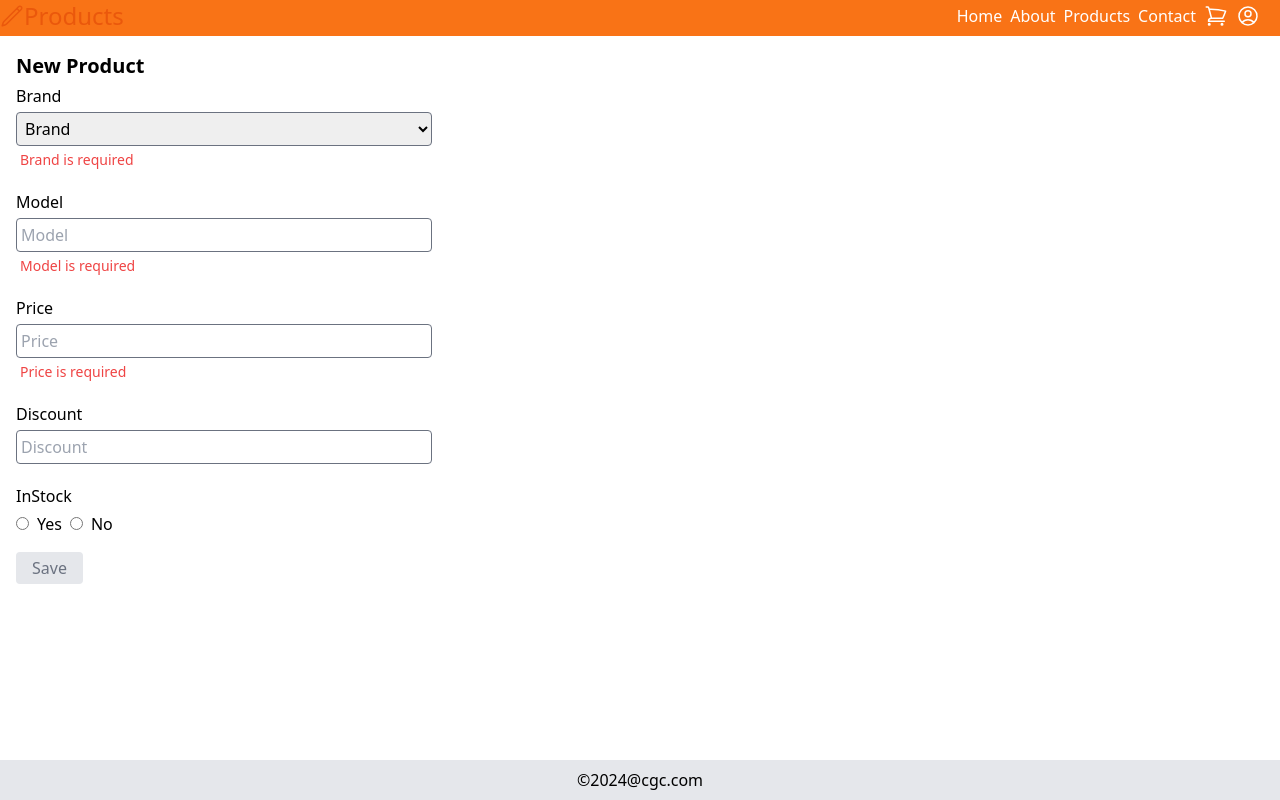
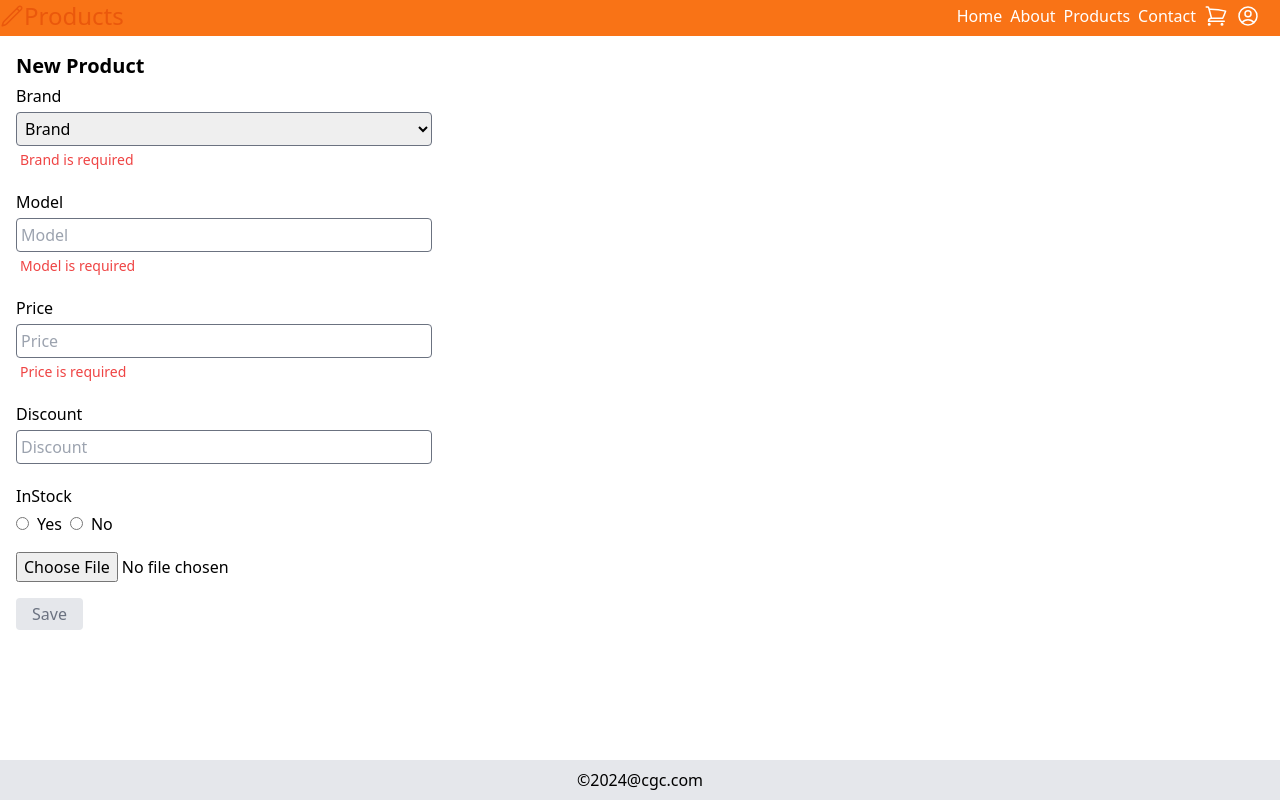
Before and after one commit to mujeeb517/cgc-react-b1, a React (Vite) app: page /products/new in a window 1280 px wide. Built offline with nearby package versions, Linux system fonts and the light colour scheme.

Commit message:
file upload

```diff
--- a/src/product/NewProduct.jsx
+++ b/src/product/NewProduct.jsx
@@ -11,7 +11,8 @@ function NewProduct() {
         model: '',
         price: '',
         discount: '',
-        inStock: false
+        inStock: false,
+        image: null
     });
 
     const navigate = useNavigate();
@@ -24,16 +25,26 @@ function NewProduct() {
         setProduct(newState);
     };
 
+    const onFileChange = (evt) => {
+        const newState = { ...product, image: evt.target.files[0] };
+        setProduct(newState);
+    };
+
     const onSave = async () => {
         try {
-            const res = await axios.post('https://cgc-node-b1.onrender.com/api/v1/products', product);
+            const fd = new FormData();
+            for (let key in product) {
+                fd.append(key, product[key]);
+            }
+            const res = await axios.post('https://cgc-node-b1.onrender.com/api/v1/products', fd);
             setSuccess(true);
             setProduct({
                 brand: '',
                 model: '',
                 price: '',
                 discount: '',
-                inStock: false
+                inStock: false,
+                image: null
             });
             navigate('/products/');
         } catch (err) {
@@ -101,6 +112,10 @@ function NewProduct() {
             <label className="py-1 m-2">No</label>
         </div>
 
+        <div className="mb-4">
+            <input type="file" onChange={onFileChange} />
+        </div>
+
         <div>
             <button disabled={!product.brand || !product.model || !product.price} onClick={onSave} className="bg-orange-500 hover:bg-orange-600 px-4 rounded py-1 text-white disabled:bg-gray-200 disabled:text-gray-500 disabled:cursor-not-allowed">Save</button>
         </div>
```
